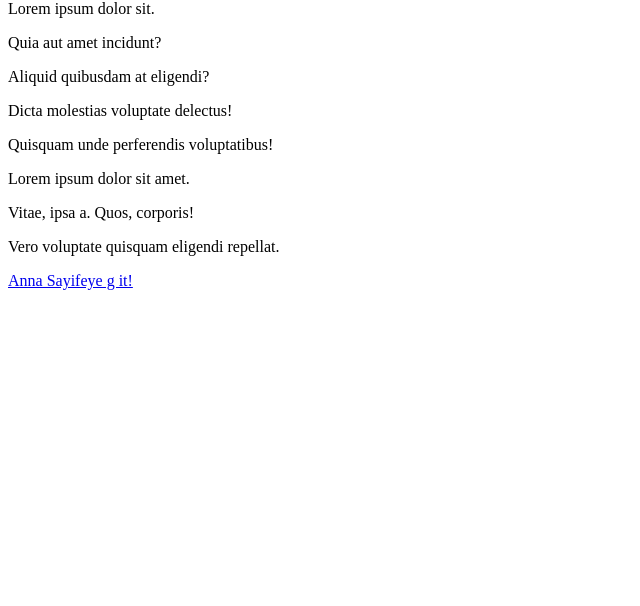
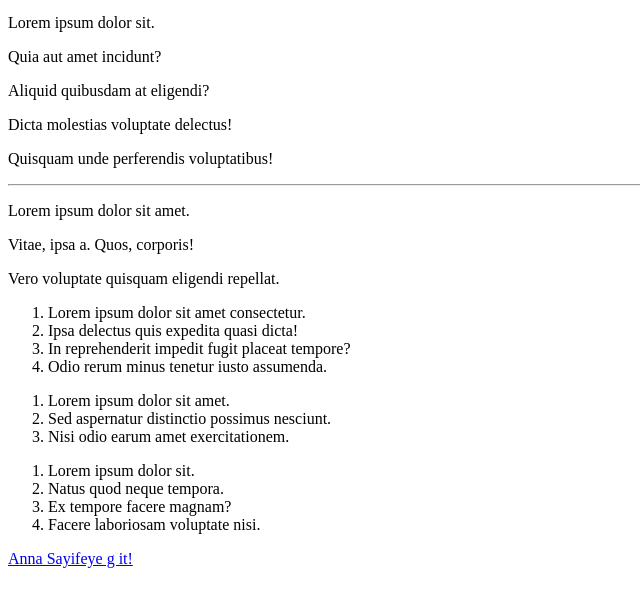
Before and after one commit to mehmedsirin/frontend, a plain HTML site: page iletisim.html in a window 1280 px wide. Shown: the part 66-672 px from the top of the page, without its empty margins (0-640 px from the left). Drawn offline with Linux system fonts and the light colour scheme.

Commit message:
Update iletisim.html

```diff
--- a/iletisim.html
+++ b/iletisim.html
@@ -1,14 +1,47 @@
-<h1>Iletisim sayfasi</h1>
+<!DOCTYPE html>
+<html lang="tr">
+<head>
+    <meta charset="UTF-8">
+    <meta http-equiv="X-UA-Compatible" content="IE=edge">
+    <meta name="viewport" content="width=device-width, initial-scale=1.0">
+    <title>iletisim</title>
+</head>
+<body>
+    <h1>Iletisim sayfasi</h1>
 <p>Lorem ipsum dolor sit.</p>
 <p>Quia aut amet incidunt?</p>
 <p>Aliquid quibusdam at eligendi?</p>
 <p>Dicta molestias voluptate delectus!</p>
 <p>Quisquam unde perferendis voluptatibus!</p>
-
+<hr>  <!-- düz çizgi yatay-->
 <p>Lorem ipsum dolor sit amet.</p>
 <p>Vitae, ipsa a. Quos, corporis!</p>
 <p>Vero voluptate quisquam eligendi repellat.</p>
-
+<nav>
+<ol>
+    <li>Lorem ipsum dolor sit amet consectetur.</li>
+    <li>Ipsa delectus quis expedita quasi dicta!</li>
+    <li>In reprehenderit impedit fugit placeat tempore?</li>
+    <li>Odio rerum minus tenetur iusto assumenda.</li>
+</ol>
+</nav>
+<can>
+    <ol>
+        <li>Lorem ipsum dolor sit amet.</li>
+        <li>Sed aspernatur distinctio possimus nesciunt.</li>
+        <li>Nisi odio earum amet exercitationem.</li>
+    </ol>
+</can>
+<tek>
+    <ol>
+        <li>Lorem ipsum dolor sit.</li>
+        <li>Natus quod neque tempora.</li>
+        <li>Ex tempore facere magnam?</li>
+        <li>Facere laboriosam voluptate nisi.</li>
+    </ol>
+</tek>
 <a href="index.html">
     Anna Sayifeye g it!
 </a>
+</body>
+</html>
```
